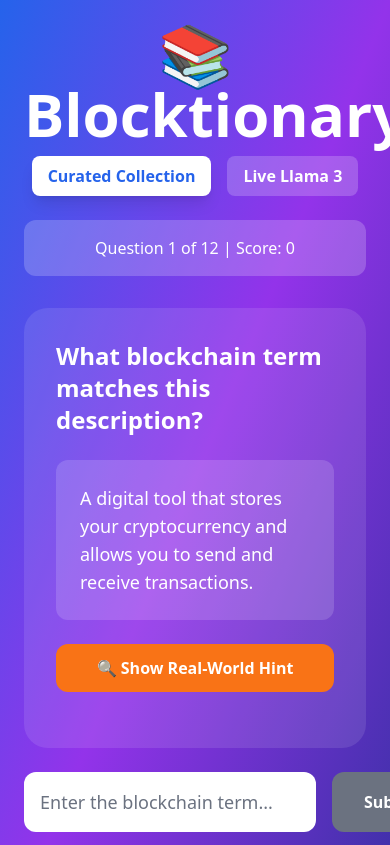
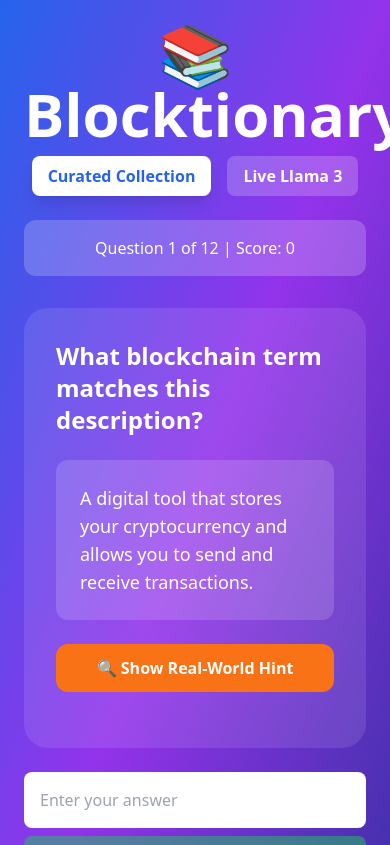
Before and after one commit to MrPeterManda/BlockTionary, a Next.js app in the folder blocktionary-app/: page / in a window 390 px wide. Shown: the top 845 px of the page. Built offline with nearby package versions, Linux system fonts and the light colour scheme.

Commit message:
smartphone responsiveness

```diff
--- a/blocktionary-app/components/Blocktionary.tsx
+++ b/blocktionary-app/components/Blocktionary.tsx
@@ -177,23 +177,25 @@
           )}
         </div>
         {!showDefinition && (
-          <div className="flex gap-4">
+          <div className="flex flex-col sm:flex-row gap-2">
             <input
               type="text"
+              className="w-full sm:flex-1 p-4 rounded-lg"
+              placeholder="Enter your answer"
               value={userAnswer}
               onChange={e => setUserAnswer(e.target.value)}
-              placeholder="Enter the blockchain term..."
-              className="flex-1 p-4 rounded-xl bg-white text-black placeholder-gray-500 text-lg"
               onKeyDown={e => e.key === 'Enter' && userAnswer.trim() && handleSubmitAnswer()}
             />
+
             <button
+              className="w-full sm:w-auto bg-green-500 hover:bg-green-600 p-4 rounded-lg text-white font-semibold disabled:opacity-50"
               onClick={handleSubmitAnswer}
               disabled={!userAnswer.trim()}
-              className="bg-green-500 hover:bg-green-600 disabled:bg-gray-500 px-8 py-4 rounded-xl font-semibold"
             >
               Submit
             </button>
           </div>
+
         )}
         {/* Dummy blockchain/web3 section */}
         <div className="mt-8 text-center">
```
